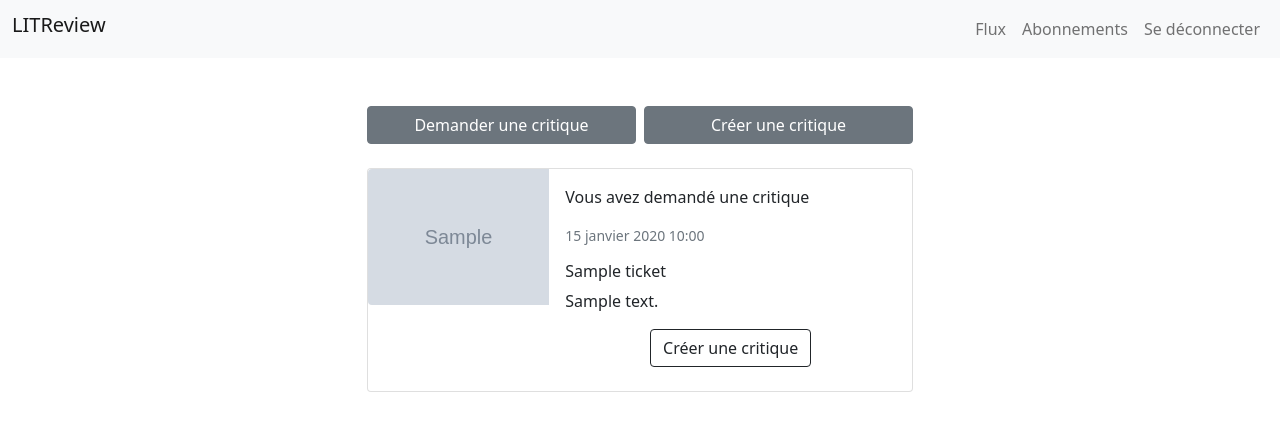
After one commit to celia-tois/books-articles-reviews-webapp, a Django app: page /flux/ in a window 1280 px wide. The commit adds this page. Shown: the top 431 px of the page. Run offline with Django 4.2, Linux system fonts and the light colour scheme; a user stored in the database is signed in; tables that the repository leaves empty hold one stand-in row (values such as "Sample post"); grey boxes marked "Sample" are stand-in pictures; some libraries are stand-ins or nearby versions.

Commit message:
Create the functionnalities to unfollow users and create tickets

```diff
--- /dev/null
+++ b/litreview/app/templates/app/flux.html
@@ -0,0 +1,44 @@
+{% extends 'base.html' %}
+
+{% block content %}
+    <div class="row justify-content-center my-5">
+        <div class="col-6">
+            <div class="row justify-content-center gap-2 mb-4 g-0" style="max-width: 700px;">
+                <a class="btn btn-secondary col" href="{% url 'create_ticket' %}">
+                    Demander une critique
+                </a>
+                <a class="btn btn-secondary col" href="{% url 'create_review' %}">
+                    Créer une critique
+                </a>
+            </div>
+            {% for ticket in tickets %}
+                <div class="card mb-3" style="max-width: 700px;">
+                    <div class="row g-0">
+                        <div class="col-md-4">
+                            {% if ticket.image.url != null %}
+                                <img src="{{ ticket.image.url }}" class="img-fluid rounded-start" alt="Couverture livre">
+                            {% endif %}
+                        </div>
+                        <div class="col-md-8">
+                          <div class="card-body">
+                            {% if ticket.user == user_logged_in %}
+                                <p>Vous avez demandé une critique</p>
+                            {% else %}
+                                <p>{{ ticket.user }} a demandé une critique</p>
+                            {% endif %}
+                              <p class="card-text">
+                                  <small class="text-muted">{{ ticket.time_created }}</small>
+                              </p>
+                              <h6 class="card-title">{{ ticket.title }}</h6>
+                              <p class="card-text">{{ ticket.description }}</p>
+                          </div>
+                            <div class="d-flex justify-content-center mb-4">
+                                <a href="{% url 'create_review' %}" class="btn btn-outline-dark">Créer une critique</a>
+                            </div>
+                        </div>
+                    </div>
+                </div>
+            {% endfor %}
+        </div>
+    </div>
+{% endblock %}
--- a/litreview/app/templates/app/home.html
+++ /dev/null
@@ -1,5 +0,0 @@
-{% extends 'base.html' %}
-
-{% block content %}
-<p>HOME</p>
-{% endblock %}
--- a/litreview/app/views.py
+++ b/litreview/app/views.py
@@ -1,4 +1,4 @@
-from django.shortcuts import render
+from django.shortcuts import render, redirect
 from django.contrib.auth import get_user_model
 from django.contrib.auth.decorators import login_required
 from . import forms, models
@@ -8,8 +8,15 @@ User = get_user_model()
 
 
 @login_required
-def home(request):
-    return render(request, 'app/home.html')
+def flux(request):
+    user_logged_in = User.objects.get(username=request.user)
+    users_to_display = [user_logged_in]
+    for subscription in models.UserFollows.objects.filter(user=request.user):
+        user = User.objects.get(username=subscription.followed_user)
+        users_to_display.append(user)
+    tickets = models.Ticket.objects.filter(user=users_to_display[0])
+    print(tickets)
+    return render(request, 'app/flux.html', context={'tickets': tickets, 'user_logged_in': user_logged_in})
 
 
 @login_required
@@ -20,9 +27,10 @@ def follow_users(request):
     if request.method == 'POST':
         try:
             user_to_follow = User.objects.get(username=request.POST['username'])
-            if user_to_follow is not request.user and user_to_follow not in subscriptions:
+            if user_to_follow != request.user and user_to_follow not in subscriptions:
                 user_followed = models.UserFollows(user=request.user, followed_user=user_to_follow)
                 user_followed.save()
+                return redirect('subscriptions')
         except:
             print("Impossible de s'abonner à cet utilisateur")
     context = {
@@ -30,4 +38,35 @@ def follow_users(request):
         'subscriptions': subscriptions,
         'followers': followers,
     }
-    return render(request, 'app/follow_users_form.html', context=context)
+    return render(request, 'app/follow_users.html', context=context)
+
+
+@login_required
+def unfollow_user(request, id):
+    user_selected = User.objects.get(id=id)
+    for user in models.UserFollows.objects.filter(user=request.user):
+        if user.followed_user == user_selected:
+            user_to_unfollow = user
+            username_of_user_to_unfollow = user_to_unfollow.followed_user.username
+            if request.method == 'POST':
+                user_to_unfollow.delete()
+                return redirect('subscriptions')
+    return render(request, 'app/unfollow_user.html', context={'username_of_user_to_unfollow': username_of_user_to_unfollow})
+
+
+@login_required
+def create_ticket(request):
+    form = forms.TicketForm()
+    if request.method == 'POST':
+        form = forms.TicketForm(request.POST, request.FILES)
+        if form.is_valid():
+            ticket = form.save(commit=False)
+            ticket.user = request.user
+            ticket.save()
+            return redirect('flux')
+    return render(request, 'app/create_ticket.html', context={'form': form})
+
+
+@login_required
+def create_review(request):
+    return render(request, 'app/create_review.html')
--- a/litreview/authentication/templates/authentication/login.html
+++ b/litreview/authentication/templates/authentication/login.html
@@ -1,7 +1,7 @@
 {% extends 'base.html' %}
 
 {% block content %}
-    <div class="container">
+
         <div class="row justify-content-between my-5">
             <div class="text-center col-6">
                 <h2>Inscrivez-vous</h2>
@@ -20,5 +20,5 @@
                 </div>
             </div>
         </div>
-    </div>
+
 {% endblock content %}
--- a/litreview/authentication/templates/authentication/signup.html
+++ b/litreview/authentication/templates/authentication/signup.html
@@ -1,7 +1,7 @@
 {% extends 'base.html' %}
 
 {% block content %}
-    <div class="container">
+
         <div class="row justify-content-center my-5">
             <div class="text-center col-8">
                 <h2>Inscrivez-vous</h2>
@@ -15,5 +15,5 @@
                 </div>
             </div>
         </div>
-    </div>
+
 {% endblock content %}
--- a/litreview/litreview/settings.py
+++ b/litreview/litreview/settings.py
@@ -127,4 +127,7 @@ STATICFILES_DIRS = [BASE_DIR.joinpath('static/')]
 
 DEFAULT_AUTO_FIELD = 'django.db.models.BigAutoField'
 
-LOGIN_REDIRECT_URL = 'home'
+LOGIN_REDIRECT_URL = 'flux'
+
+MEDIA_URL = '/media/'
+MEDIA_ROOT = BASE_DIR.joinpath('media/')
--- a/litreview/litreview/urls.py
+++ b/litreview/litreview/urls.py
@@ -15,7 +15,9 @@ Including another URLconf
 """
 from django.contrib import admin
 from django.urls import path
+from django.conf import settings
 from django.contrib.auth.views import LoginView, LogoutView
+from django.conf.urls.static import static
 
 import authentication.views
 import app.views
@@ -25,6 +27,14 @@ urlpatterns = [
     path('', LoginView.as_view(template_name='authentication/login.html', redirect_authenticated_user=True), name='login'),
     path('signup/', authentication.views.signup, name='signup'),
     path('logout/', LogoutView.as_view(next_page='login'), name='logout'),
-    path('home/', app.views.home, name='home'),
-    path('follow-users/', app.views.follow_users, name='follow_users'),
+    path('flux/', app.views.flux, name='flux'),
+    path('subscriptions/', app.views.follow_users, name='subscriptions'),
+    path('subscriptions/<int:id>/unfollow/', app.views.unfollow_user, name='unfollow_user'),
+    path('create-ticket/', app.views.create_ticket, name='create_ticket'),
+    path('create-review/', app.views.create_review, name='create_review'),
 ]
+
+if settings.DEBUG:
+    urlpatterns += static(
+        settings.MEDIA_URL, document_root=settings.MEDIA_ROOT
+    )
--- a/litreview/templates/base.html
+++ b/litreview/templates/base.html
@@ -18,6 +18,9 @@
                 display: flex;
                 flex-direction: column;
            }
+           #create-ticket input, #create-ticket textarea {
+                width: 100%;
+           }
         </style>
     </head>
 
@@ -28,10 +31,10 @@
                 {% if user.is_authenticated %}
                     <ul class="navbar-nav">
                         <li class="nav-item">
-                            <a class="nav-link" href="{% url 'home' %}">Flux</a>
+                            <a class="nav-link" href="{% url 'flux' %}">Flux</a>
                         </li>
                         <li class="nav-item">
-                            <a class="nav-link" href="{% url 'follow_users' %}">Abonnements</a>
+                            <a class="nav-link" href="{% url 'subscriptions' %}">Abonnements</a>
                         </li>
                         <li class="nav-item">
                             <a class="nav-link" href="{% url 'logout' %}">Se déconnecter</a>
@@ -40,6 +43,10 @@
                 {% endif %}
             </div>
         </nav>
-        {% block content %}{% endblock content %}
+
+
+        <div class="container">
+            {% block content %}{% endblock content %}
+        </div>
     </body>
 </html>
```
Also changed, not shown: litreview/app/forms.py (added, +8 -0 lines), litreview/app/templates/app/create_review.html (added, +7 -0 lines), litreview/app/templates/app/create_ticket.html (added, +14 -0 lines), litreview/app/templates/app/follow_users.html (added, +66 -0 lines), litreview/app/templates/app/follow_users_form.html (deleted, +0 -63 lines), litreview/app/templates/app/unfollow_user.html (added, +19 -0 lines), litreview/media/couverture-de-livre.png (added).
